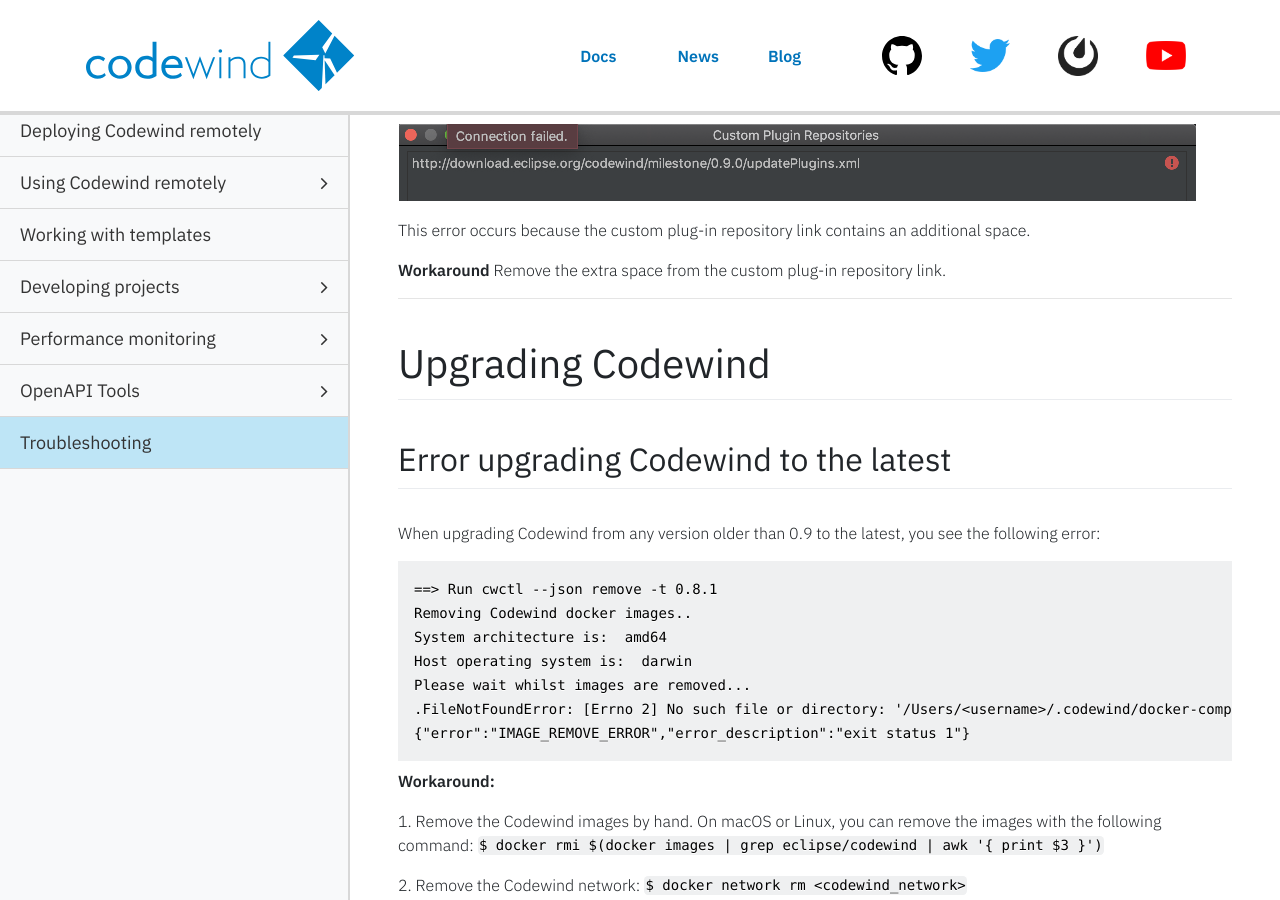
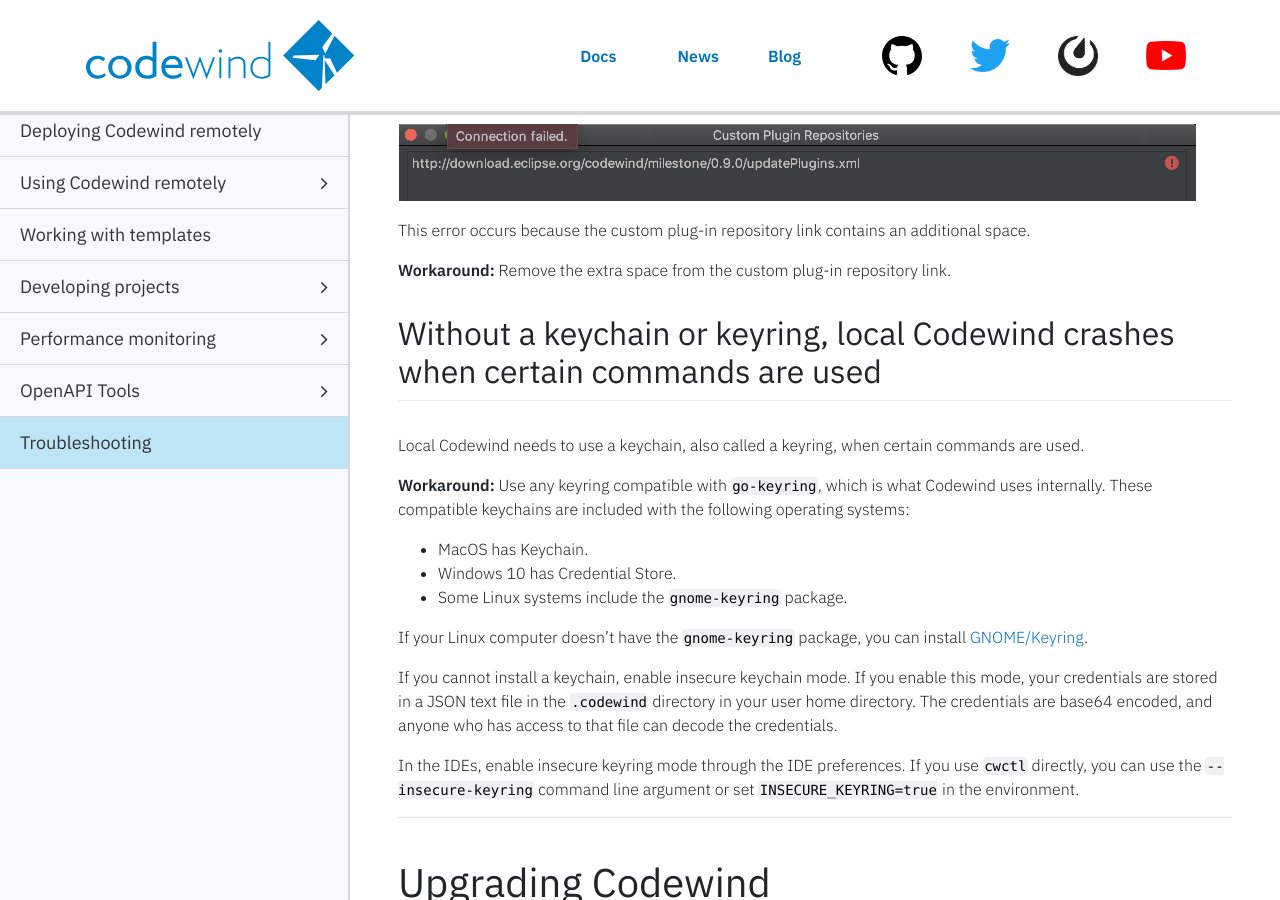
Before and after one commit to eclipse-archived/codewind-docs, a Jekyll site: the page built from docs/_documentations/troubleshooting.md, in a window 1280 px wide and 900 px high, scrolled down 2604 px. Built offline with Jekyll 4.4.1, drawn with Linux system fonts in a browser that asks for light colours; nearby versions of some CDN libraries; comment, search, counter and statistics services are not loaded.

Commit message:
Adding section on keyrings
Signed-off-by: Sarah Ishida <sishida@us.ibm.com>

```diff
--- a/docs/_documentations/troubleshooting.md
+++ b/docs/_documentations/troubleshooting.md
@@ -119,8 +119,29 @@ When attempting to install Codewind in IntelliJ, you cannot locate the Codewind
 
 This error occurs because the custom plug-in repository link contains an additional space.
 
-**Workaround**
+**Workaround:**
 Remove the extra space from the custom plug-in repository link.
+
+<!--
+Action/Topic: Installing Codewind
+Issue type: bug/info
+Issue link: https://github.com/eclipse/codewind/issues/2563
+0.11.0: New
+-->
+## Without a keychain or keyring, local Codewind crashes when certain commands are used
+Local Codewind needs to use a keychain, also called a keyring, when certain commands are used.
+
+**Workaround:**
+Use any keyring compatible with `go-keyring`, which is what Codewind uses internally. These compatible keychains are included with the following operating systems:
+- MacOS has Keychain.
+- Windows 10 has Credential Store.
+- Some Linux systems include the `gnome-keyring` package.
+
+If your Linux computer doesn't have the `gnome-keyring` package, you can install [GNOME/Keyring](https://wiki.archlinux.org/index.php/GNOME/Keyring).
+
+If you cannot install a keychain, enable insecure keychain mode. If you enable this mode, your credentials are stored in a JSON text file in the `.codewind` directory in your user home directory. The credentials are base64 encoded, and anyone who has access to that file can decode the credentials.
+
+In the IDEs, enable insecure keyring mode through the IDE preferences. If you use `cwctl` directly, you can use the `--insecure-keyring` command line argument or set `INSECURE_KEYRING=true` in the environment.
 
 ***
 # Upgrading Codewind
```
